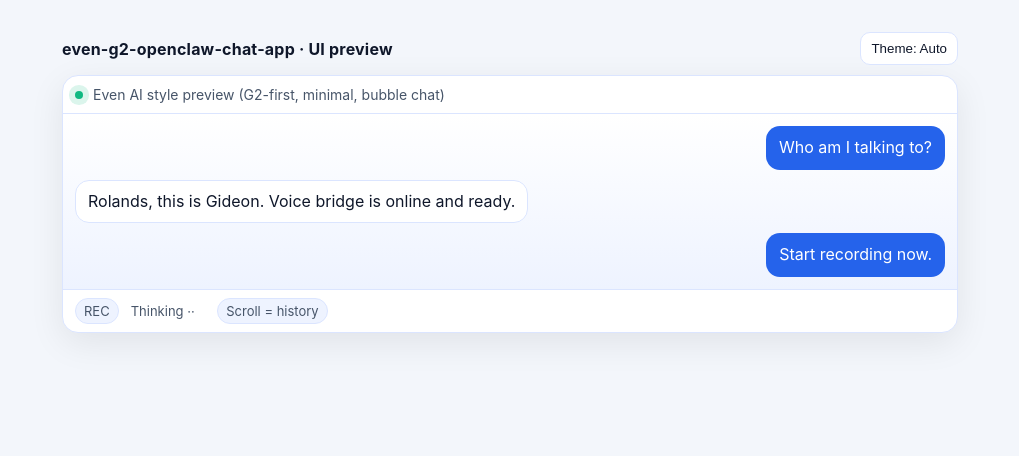
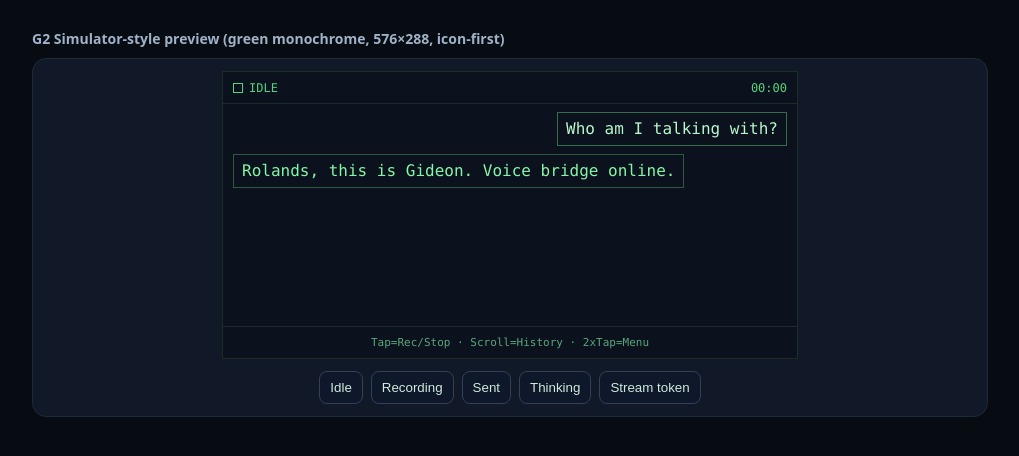
Before and after one commit to gideonheart/even-g2-openclaw-chat-app, a plain HTML site: page index.html in a window 1280 px wide. Shown: the whole page, without its empty margins (130-1149 px from the left). Drawn offline with Linux system fonts and the light colour scheme.

Commit message:
feat(ui): switch preview to G2 simulator-style green monochrome icon-first HUD

```diff
--- a/index.html
+++ b/index.html
@@ -1,97 +1,92 @@
 <!doctype html>
-<html lang="en" data-theme="auto">
+<html lang="en">
 <head>
   <meta charset="UTF-8" />
   <meta name="viewport" content="width=device-width, initial-scale=1.0" />
-  <title>even-g2-openclaw-chat-app</title>
+  <title>even-g2-openclaw-chat-app — G2 Simulator UI</title>
   <style>
-    :root{
-      --bg:#f3f6fb; --panel:#ffffff; --panel-2:#eef3ff; --text:#0f172a; --muted:#475569;
-      --accent:#2563eb; --accent-2:#1d4ed8; --border:#dbe5ff; --ok:#10b981;
-    }
-    [data-theme="dark"]{
-      --bg:#060b16; --panel:#0f172a; --panel-2:#111d37; --text:#e2e8f0; --muted:#94a3b8;
-      --accent:#3b82f6; --accent-2:#60a5fa; --border:#24324f; --ok:#34d399;
-    }
+    :root{--bg:#070b12;--panel:#0b111d;--green:#84f7a6;--green2:#56d37e;--dim:#2d5a3e;--line:#1b2e23}
     *{box-sizing:border-box}
-    body{margin:0;font-family:Inter,system-ui,-apple-system,Segoe UI,Roboto,sans-serif;background:var(--bg);color:var(--text)}
-    .wrap{max-width:920px;margin:20px auto;padding:12px}
-    .top{display:flex;justify-content:space-between;align-items:center;margin-bottom:10px}
-    .brand{font-weight:700;letter-spacing:.2px}
-    .toggle{border:1px solid var(--border);background:var(--panel);color:var(--text);padding:8px 10px;border-radius:10px;cursor:pointer}
+    body{margin:0;background:var(--bg);color:#c9f7d7;font-family:ui-monospace,SFMono-Regular,Menlo,monospace}
+    .wrap{max-width:980px;margin:18px auto;padding:12px}
+    .title{font:600 14px/1.3 system-ui;color:#9fb2c7;margin-bottom:10px}
 
-    .screen{border:1px solid var(--border);background:var(--panel);border-radius:16px;overflow:hidden;box-shadow:0 10px 35px rgba(0,0,0,.08)}
-    .header{padding:10px 12px;border-bottom:1px solid var(--border);display:flex;align-items:center;gap:10px}
-    .dot{width:8px;height:8px;border-radius:50%;background:var(--ok);box-shadow:0 0 0 6px color-mix(in srgb,var(--ok),transparent 85%)}
-    .title{font-size:14px;color:var(--muted)}
+    .g2-shell{background:#111827;border:1px solid #1f2937;border-radius:14px;padding:12px}
+    .g2-canvas{width:100%;max-width:576px;aspect-ratio:2/1;background:var(--panel);border:1px solid var(--line);margin:auto;position:relative;overflow:hidden}
 
-    .chat{padding:12px;display:flex;flex-direction:column;gap:10px;background:linear-gradient(180deg,var(--panel),var(--panel-2))}
-    .row{display:flex}
-    .row.right{justify-content:flex-end}
-    .bubble{max-width:78%;padding:10px 12px;border-radius:14px;line-height:1.35;border:1px solid var(--border)}
-    .bubble.left{background:var(--panel);color:var(--text)}
-    .bubble.right{background:var(--accent);color:#fff;border-color:transparent}
+    .status{height:32px;border-bottom:1px solid var(--line);display:flex;align-items:center;justify-content:space-between;padding:0 10px;color:var(--green2);font-size:12px}
+    .content{position:absolute;left:0;right:0;top:32px;bottom:32px;padding:8px 10px;display:flex;flex-direction:column;gap:8px}
+    .hint{position:absolute;left:0;right:0;bottom:0;height:32px;border-top:1px solid var(--line);display:flex;align-items:center;justify-content:center;color:#5ca67a;font-size:11px}
 
-    .status{padding:8px 12px;border-top:1px solid var(--border);display:flex;gap:12px;align-items:center;color:var(--muted);font-size:13px}
-    .pill{padding:4px 8px;border-radius:999px;background:var(--panel-2);border:1px solid var(--border)}
-    .throb{display:inline-block;min-width:18px;text-align:left}
+    .bubble{max-width:82%;padding:6px 8px;border:1px solid var(--dim);line-height:1.25;word-wrap:break-word}
+    .me{align-self:flex-end;color:#baf7cc;border-color:#376e4a}
+    .ai{align-self:flex-start;color:var(--green)}
 
-    @media (max-width: 768px){.wrap{margin:8px auto}.bubble{max-width:92%}}
+    .icon{display:inline-block;width:10px;height:10px;border:1px solid var(--green2);margin-right:6px;vertical-align:-1px}
+    .rec .icon{background:var(--green2)}
+    .thinking .icon{background:transparent}
+
+    .controls{display:flex;gap:8px;justify-content:center;margin-top:12px;flex-wrap:wrap}
+    button{background:#0f172a;color:#cfead9;border:1px solid #334155;border-radius:8px;padding:8px 10px;cursor:pointer}
+    button:hover{border-color:#4b5563}
   </style>
 </head>
 <body>
   <div class="wrap">
-    <div class="top">
-      <div class="brand">even-g2-openclaw-chat-app · UI preview</div>
-      <button id="themeBtn" class="toggle">Theme: Auto</button>
-    </div>
+    <div class="title">G2 Simulator-style preview (green monochrome, 576×288, icon-first)</div>
 
-    <section class="screen">
-      <div class="header">
-        <div class="dot"></div>
-        <div class="title">Even AI style preview (G2-first, minimal, bubble chat)</div>
+    <div class="g2-shell">
+      <div class="g2-canvas" id="canvas">
+        <div class="status" id="statusLine"><span class="thinking"><span class="icon"></span>IDLE</span><span id="time">00:00</span></div>
+
+        <div class="content" id="chat">
+          <div class="bubble me">Who am I talking with?</div>
+          <div class="bubble ai">Rolands, this is Gideon. Voice bridge online.</div>
+        </div>
+
+        <div class="hint">Tap=Rec/Stop · Scroll=History · 2xTap=Menu</div>
       </div>
 
-      <div class="chat">
-        <div class="row right"><div class="bubble right">Who am I talking to?</div></div>
-        <div class="row"><div class="bubble left">Rolands, this is Gideon. Voice bridge is online and ready.</div></div>
-        <div class="row right"><div class="bubble right">Start recording now.</div></div>
+      <div class="controls">
+        <button onclick="setState('idle')">Idle</button>
+        <button onclick="setState('rec')">Recording</button>
+        <button onclick="setState('sent')">Sent</button>
+        <button onclick="setState('thinking')">Thinking</button>
+        <button onclick="appendStream()">Stream token</button>
       </div>
-
-      <div class="status">
-        <span class="pill">REC</span>
-        <span>Thinking <span class="throb" id="throb">·</span></span>
-        <span class="pill">Scroll = history</span>
-      </div>
-    </section>
+    </div>
   </div>
 
   <script>
-    const root = document.documentElement;
-    const btn = document.getElementById('themeBtn');
-    const saved = localStorage.getItem('theme') || 'auto';
+    const statusLine=document.getElementById('statusLine');
+    const timeEl=document.getElementById('time');
+    const chat=document.getElementById('chat');
+    let t=0, timer=null, dot=0;
 
-    function resolvedTheme(mode){
-      if(mode !== 'auto') return mode;
-      return window.matchMedia('(prefers-color-scheme: dark)').matches ? 'dark' : 'light';
+    function setState(s){
+      if(timer){clearInterval(timer); timer=null}
+      if(s==='idle'){ statusLine.innerHTML='<span class="thinking"><span class="icon"></span>IDLE</span><span id="time">00:00</span>'; t=0;}
+      if(s==='rec'){
+        statusLine.innerHTML='<span class="rec"><span class="icon"></span>REC</span><span id="time">00:00</span>';
+        const te=()=>document.getElementById('time');
+        timer=setInterval(()=>{t++; const m=String(Math.floor(t/60)).padStart(2,'0'); const ss=String(t%60).padStart(2,'0'); te().textContent=`${m}:${ss}`;},1000);
+      }
+      if(s==='sent'){ statusLine.innerHTML='<span><span class="icon"></span>SENT</span><span>ok</span>'; }
+      if(s==='thinking'){
+        statusLine.innerHTML='<span class="thinking"><span class="icon"></span>THINKING <span id="dots">·</span></span><span>wait</span>';
+        timer=setInterval(()=>{dot=(dot+1)%4; const d='·'.repeat(Math.max(1,dot)); const el=document.getElementById('dots'); if(el) el.textContent=d;},350);
+      }
     }
-    function apply(mode){
-      root.setAttribute('data-theme', resolvedTheme(mode));
-      root.dataset.mode = mode;
-      btn.textContent = `Theme: ${mode[0].toUpperCase()+mode.slice(1)}`;
-      localStorage.setItem('theme', mode);
+
+    function appendStream(){
+      const last=chat.querySelector('.ai:last-child');
+      if(!last){
+        const n=document.createElement('div'); n.className='bubble ai'; n.textContent='Gideon:'; chat.appendChild(n);
+      }
+      const target=chat.querySelector('.ai:last-child');
+      target.textContent += ' token';
+      chat.scrollTop=chat.scrollHeight;
     }
-    btn.onclick = () => {
-      const mode = root.dataset.mode || 'auto';
-      apply(mode === 'auto' ? 'dark' : mode === 'dark' ? 'light' : 'auto');
-    };
-    apply(saved);
-    window.matchMedia('(prefers-color-scheme: dark)').addEventListener('change', () => {
-      if((root.dataset.mode || 'auto') === 'auto') apply('auto');
-    });
-
-    const frames=['·','··','···','··'];
-    let i=0; setInterval(()=>{document.getElementById('throb').textContent=frames[(i++)%frames.length]},350);
   </script>
 </body>
 </html>
```
